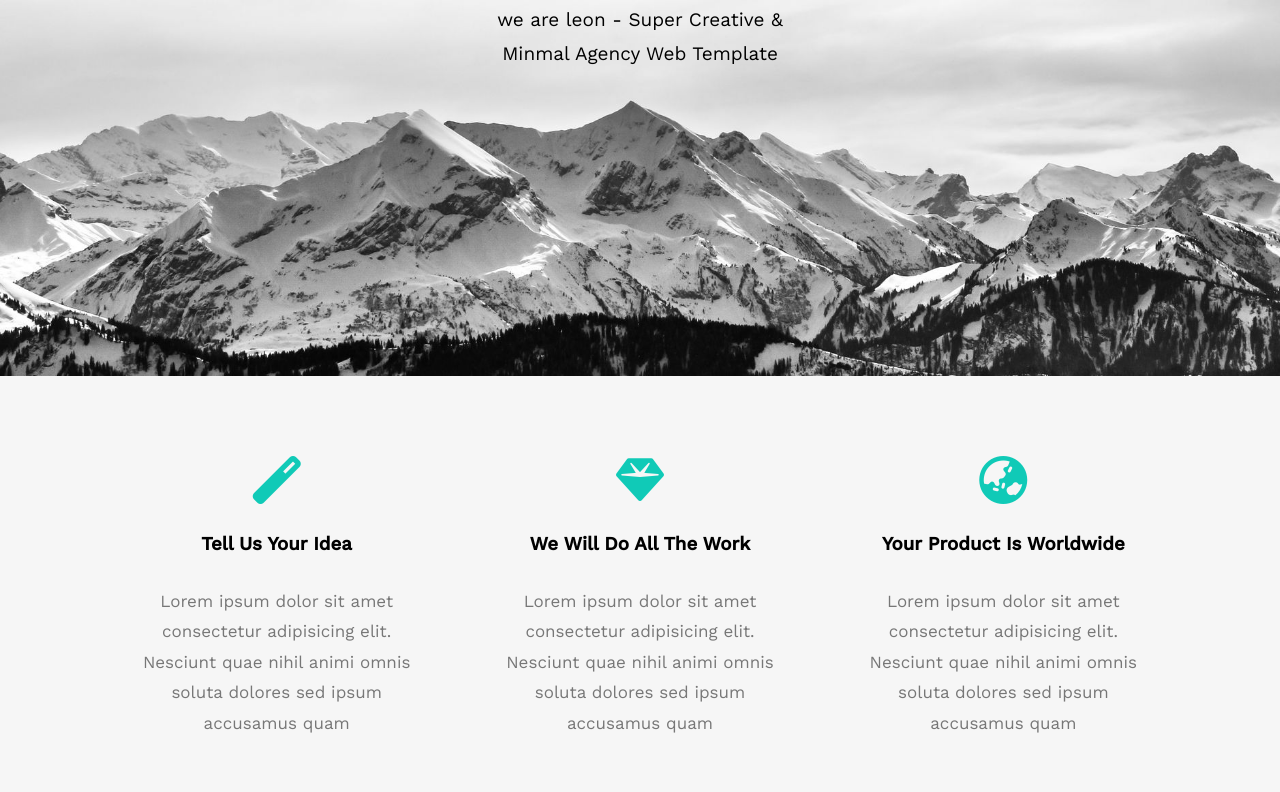
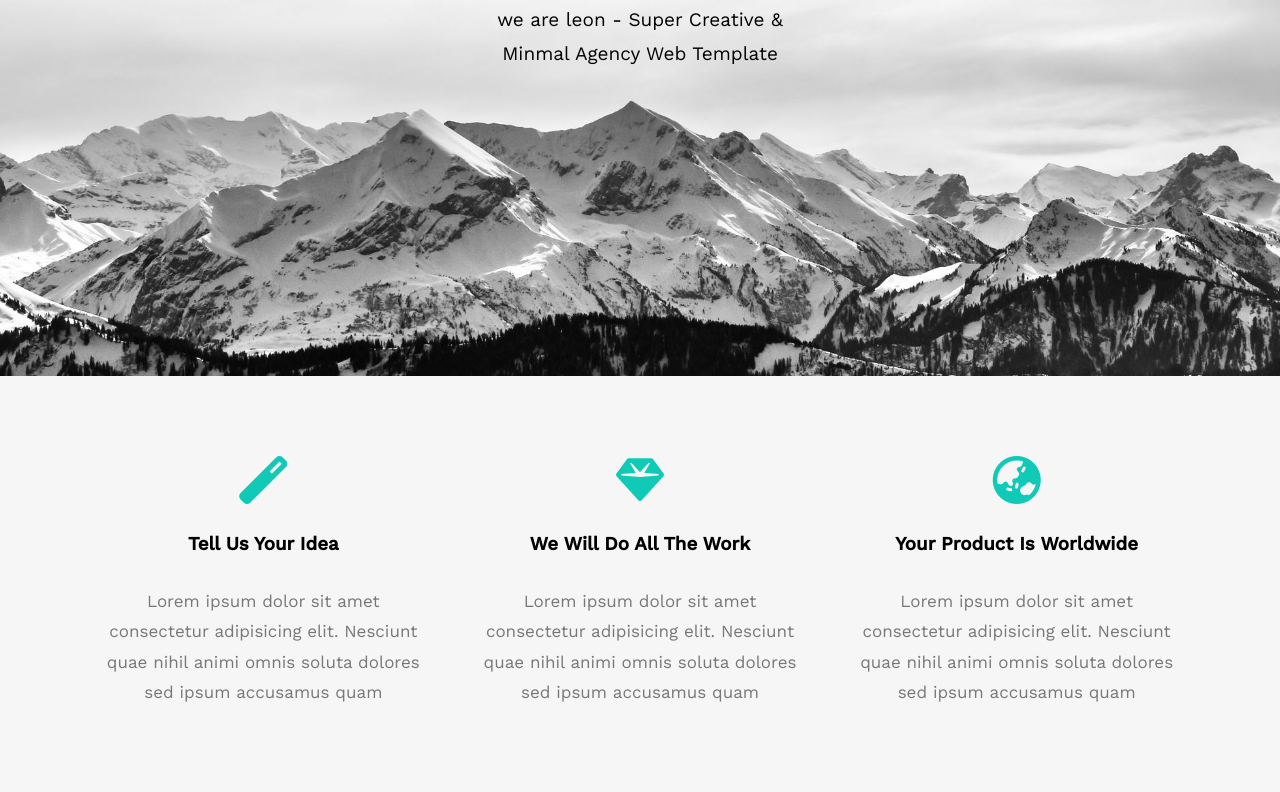
Before and after one commit to davidzakii/Html_CSS_Template_One, a plain HTML site: page index.html in a window 1280 px wide. Shown: the part 424-1216 px from the top of the page. Drawn offline with nearby package versions, Linux system fonts and the light colour scheme.

Commit message:
Update padding

```diff
--- a/css/leon.css
+++ b/css/leon.css
@@ -17,8 +17,8 @@ html {
   scroll-behavior: smooth;
 }
 .container {
-  padding-left: 50px;
-  padding-right: 50px;
+  padding-left: 30px;
+  padding-right: 30px;
   margin-left: auto;
   margin-right: auto;
   /* background-color: #eee; */
@@ -301,6 +301,11 @@ html {
     text-align: center;
   }
 }
+@media (max-width: 400px) {
+  .portfolio .container {
+    padding: 0px;
+  }
+}
 /* End portfolio */
 /* start about  */
 .about {
```
